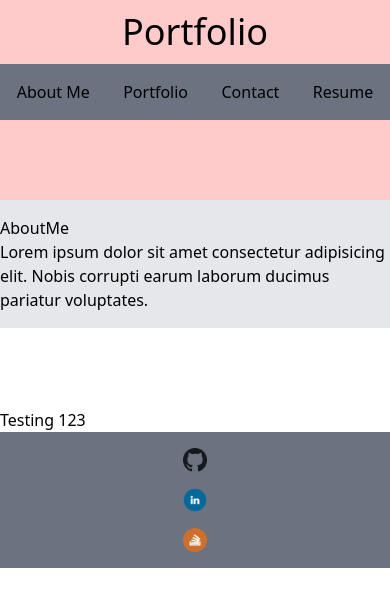
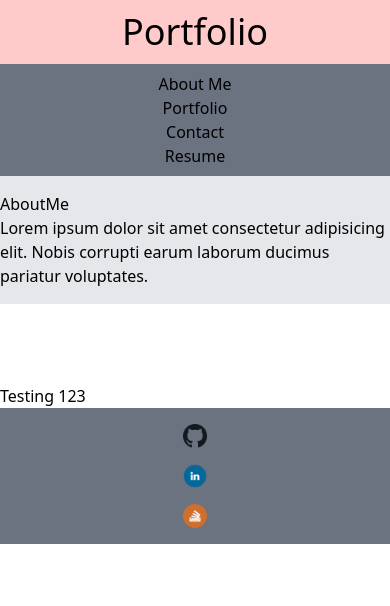
Before and after one commit to KevinHenleyCode/React_Portfolio, a React (Create React App) app in the folder portfolio/: page / in a window 390 px wide. Shown: the top 606 px of the page. Built offline with nearby package versions, Linux system fonts and the light colour scheme.

Commit message:
added the page functionality

```diff
--- a/portfolio/src/components/Nav.js
+++ b/portfolio/src/components/Nav.js
@@ -1,13 +1,13 @@
 import React from 'react'
 
-function Nav() {
+function Nav({ currentPage, pageChange }) {
     return(
-        <div className='bg-gray-500 mr-auto mb-20 py-4'>
-        <ul className='flex justify-around'>
-            <li>About Me</li>
-            <li>Portfolio</li>
-            <li>Contact</li>
-            <li>Resume</li>
+        <div className='bg-gray-500 mr-auto py-2 sm:py-4'>
+        <ul className='flex flex-col items-center sm:flex-row sm:justify-around'>
+            <li><a href="#AboutMe" onClick={() => pageChange ('AboutMe')} className={currentPage === 'aboutMe' ? 'underline text-blue-400' : 'text-black hover:text-blue-300'}>About Me</a></li>
+            <li><a href="#Portfolio" onClick={() => pageChange ('Portfolio')} className={currentPage === 'portfolio' ? 'underline text-blue-400' : 'text-black'}>Portfolio</a></li>
+            <li><a href="#Contact" onClick={() => pageChange ('Contact')} className={currentPage === 'contact' ? 'underline text-blue-400' : 'text-black'}>Contact</a></li>
+            <li><a href="#Resume" onClick={() => pageChange ('Resume')} className={currentPage === 'resume' ? 'underline text-blue-400' : 'text-black'}>Resume</a></li>
         </ul>
         </div>
     )
```
